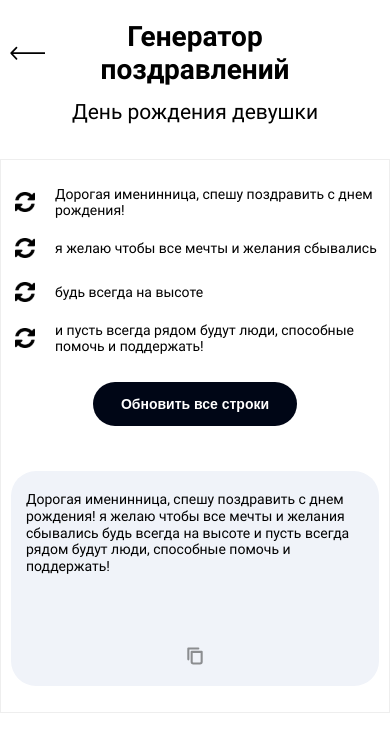
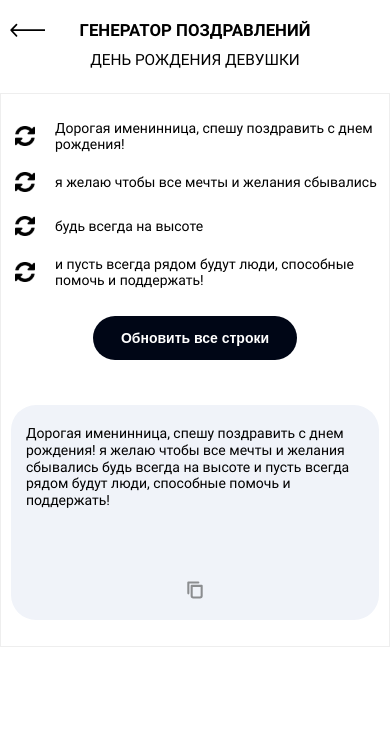
Before and after one commit to Snake911/congratulations_generator, a React (Create React App) app: page /generator in a window 390 px wide. Shown: the top 752 px of the page. Built offline with nearby package versions, Linux system fonts and the light colour scheme.

Commit message:
feat: change styles and icons

```diff
--- a/public/service-worker.js
+++ b/public/service-worker.js
@@ -5,6 +5,7 @@ var doCache = true;
 var CACHE_NAME = 'generator';
 
 // Delete old caches that are not our current one!
+// eslint-disable-next-line no-restricted-globals
 self.addEventListener("activate", event => {
   const cacheWhitelist = [CACHE_NAME];
   event.waitUntil(
@@ -15,12 +16,14 @@ self.addEventListener("activate", event => {
             console.log('Deleting cache: ' + key)
             return caches.delete(key);
           }
+          return true;
         }))
       )
   );
 });
 
 // The first time the user starts up the PWA, 'install' is triggered.
+// eslint-disable-next-line no-restricted-globals
 self.addEventListener('install', function(event) {
   if (doCache) {
     event.waitUntil(
@@ -60,6 +63,7 @@ self.addEventListener('install', function(event) {
               settings.map((setting) => {
                 cachedFiles.push(setting.icon);
                 cachedFiles.push(`/settings/${setting.code}.json`);
+                return true;
               });
               cache.addAll(cachedFiles);
             })
@@ -73,6 +77,7 @@ self.addEventListener('install', function(event) {
 
 // When the webpage goes to fetch files, we intercept that request and serve up the matching files
 // if we have them
+// eslint-disable-next-line no-restricted-globals
 self.addEventListener('fetch', function(event) {
     if (doCache) {
       event.respondWith(
--- a/src/components/Generator/Generator.css
+++ b/src/components/Generator/Generator.css
@@ -1,8 +1,9 @@
 .generator_page h2 {
   text-align: center;
   font-weight: 400;
-  font-size: 1.5rem;
+  font-size: 1.2rem;
   margin-bottom: 2.5rem;
+  text-transform: uppercase;
 }
 
 .generatorAll {
@@ -26,6 +27,12 @@
 }
 
 @media (max-width: 668px) {
+
+  .generator_page h2 {
+    font-size: 1.1rem;
+    margin-bottom: 1.7rem;
+  }
+
   .generatorContainer {
     padding: 26px 10px;
     border-radius: 0px;
--- a/src/index.css
+++ b/src/index.css
@@ -34,10 +34,11 @@ button {
 
 h1 {
   text-align: center;
-  font-size: 2rem;
+  font-size: 1.6rem;
   font-weight: 700;
   padding: 0 60px;
   margin-bottom: 1rem;
+  text-transform: uppercase;
 }
 
 .App {
@@ -69,4 +70,9 @@ h1 {
   .limiter {
     padding: 0;
   }
+
+  h1 {
+    font-size: 1.2rem;
+    margin-bottom: .8rem;
+  }
 }
```
Also changed, not shown: public/logo192.png, public/logo512.png.
